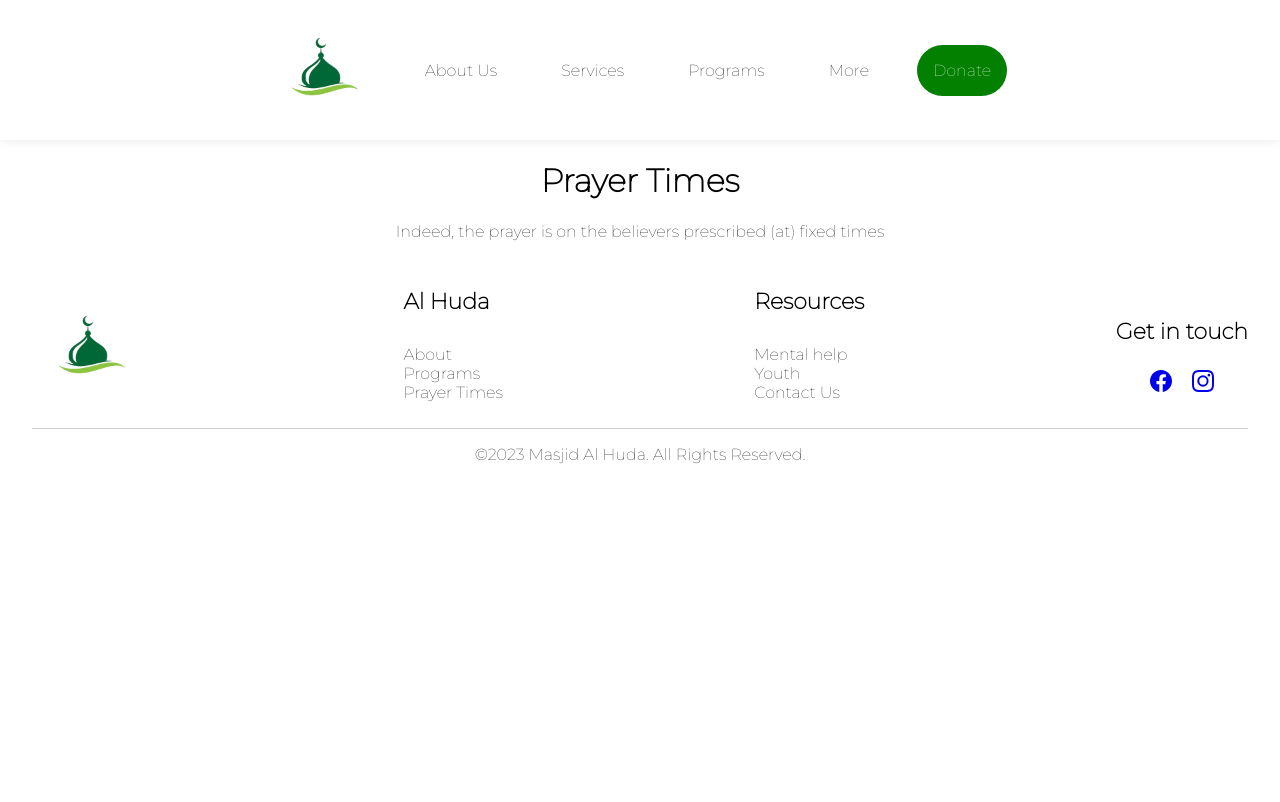
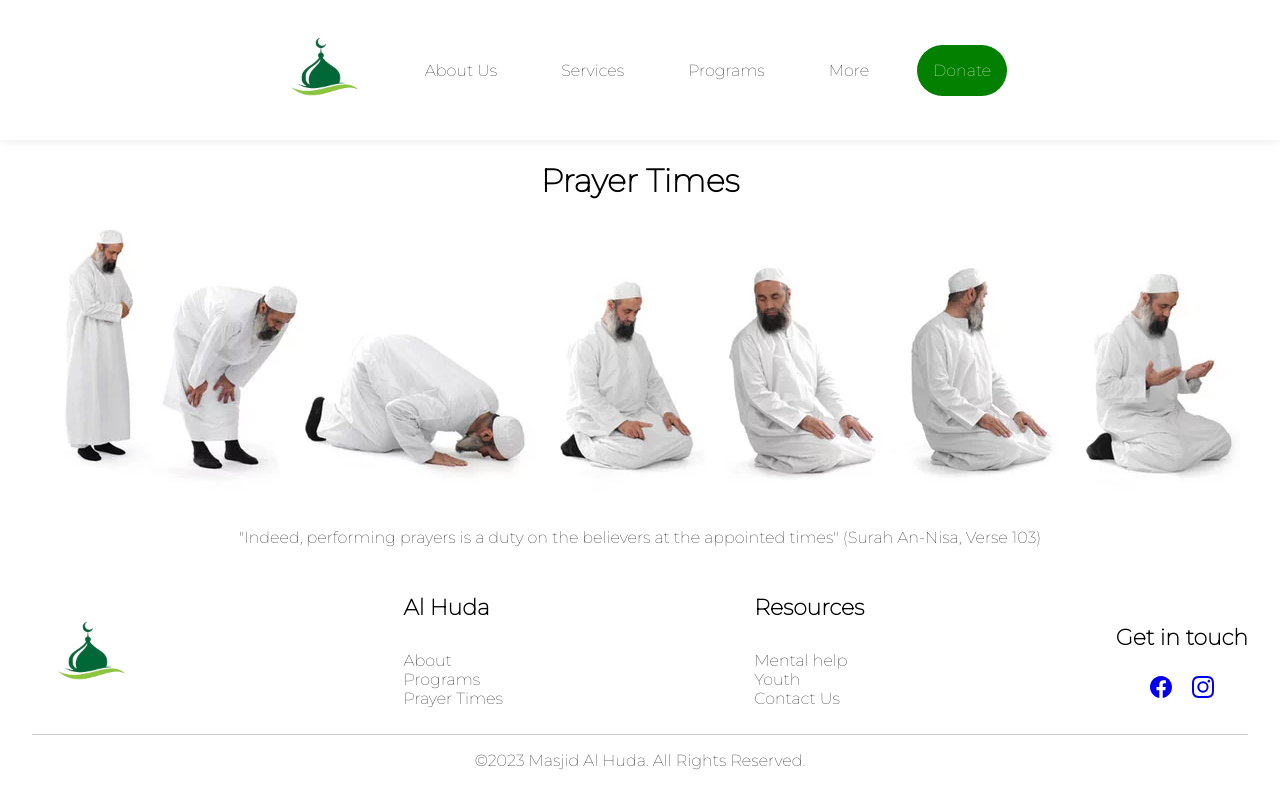
Before and after one commit to nabdi7/masjid, a React (Create React App) app: page /prayer in a window 1280 px wide. Built offline with nearby package versions, Linux system fonts and the light colour scheme.

Commit message:
first commit

```diff
--- a/src/components/About.css
+++ b/src/components/About.css
@@ -22,12 +22,12 @@
     align-items: center;
 }
 
-.about-image {
+.about-image, .banner-image {
     flex: 1;
     padding: 0 1rem;
 }
 
-.about-image img {
+.about-image, .banner-image img {
     max-width: 100%;
     height: auto;
 }
--- a/src/components/About.js
+++ b/src/components/About.js
@@ -2,12 +2,16 @@ import React from "react";
 import "./About.css";
 // import img1 from '../images/front.jpeg';
 import img1 from '../images/front.jpeg';
+import img2 from '../images/pic3.jpg';
 
 const About = () => {
     return (
         <>
         {/* about the masjid */}
         <section className='about'>
+            <div className='banner-image'>
+                <img src={img2} alt="banner masjid" />
+            </div>
             <h1 className='about-title'>About Us</h1>
             <div className="about-container">
                 <div className='about-image'>
@@ -16,8 +20,8 @@ const About = () => {
                 <div className='about-text'>
                     <p>Al Huda Mosque is a non-profit organization that
                         serves the Muslim community in Kent, Washington.
-                        opened in 2007
                     </p>
+                    <p> It was opened in 2007 </p>
                 </div>
             </div>
         </section>
@@ -69,7 +73,6 @@ const About = () => {
                 </div>
             </div>
       </section>
-        {/* board members */}
 
 
         </>
--- a/src/components/Contact.js
+++ b/src/components/Contact.js
@@ -1,11 +1,15 @@
 import React from "react";
 import "./Contact.css";
+import img1 from '../images/pic3.jpg';
 
 const Contact = () => {
     return (
         <>
         {/* about the masjid */}
         <section className='contact'>
+            <div className='contact-image'>
+                <img src={img1} alt="contact image" />
+            </div>
             <div className='contact-container'>
                 <h1>Contact Us</h1>
                 <div className='contact-section'>
--- a/src/components/Prayer.js
+++ b/src/components/Prayer.js
@@ -1,5 +1,6 @@
 import React from "react";
 import "./Prayer.css";
+import img1 from '../images/pic9.webp';
 
 const Prayer = () => {
     return (
@@ -7,7 +8,12 @@ const Prayer = () => {
         {/* about the masjid */}
         <div className='Prayer'>
             <h1>Prayer Times</h1>
-            <p> Indeed, the prayer is on the believers prescribed (at) fixed times</p>
+            <div className='prayer-image'>
+                <img src={img1} alt="prayer" />
+            </div>
+            <p> "Indeed, performing prayers is a duty on the believers at the
+                appointed times" (Surah An-Nisa, Verse 103)
+            </p>
 
 
         </div>
--- a/src/components/Services.js
+++ b/src/components/Services.js
@@ -1,10 +1,14 @@
 import React from "react";
 import "./Services.css";
+import img1 from '../images/pic8.png';
 
 const Services = () => {
     return (
         <>
         <div className="Services">
+            <div className='services-image'>
+                <img src={img1} alt="services image" />
+            </div>
             <h1>Services</h1>
         </div>
 
```
